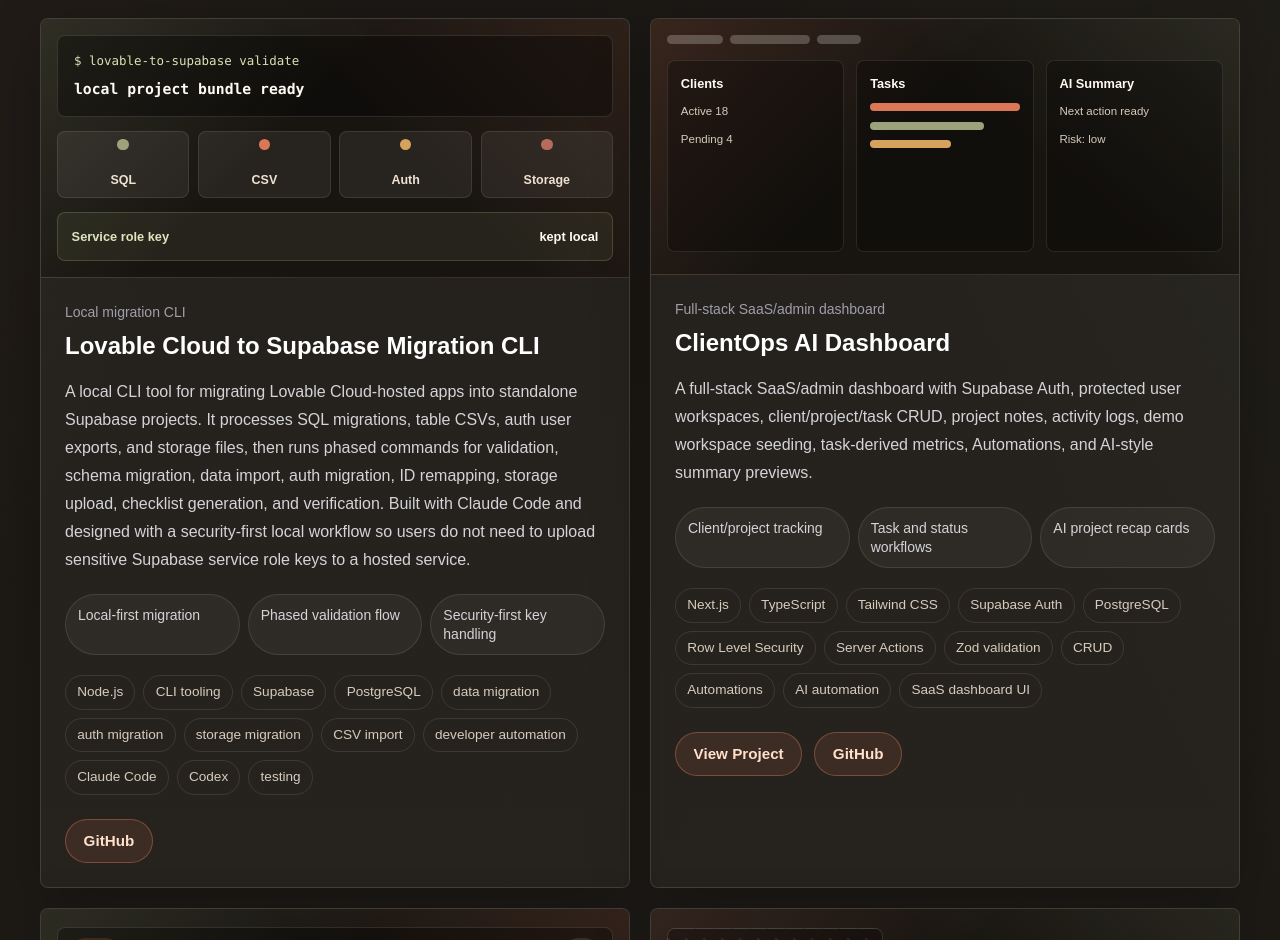
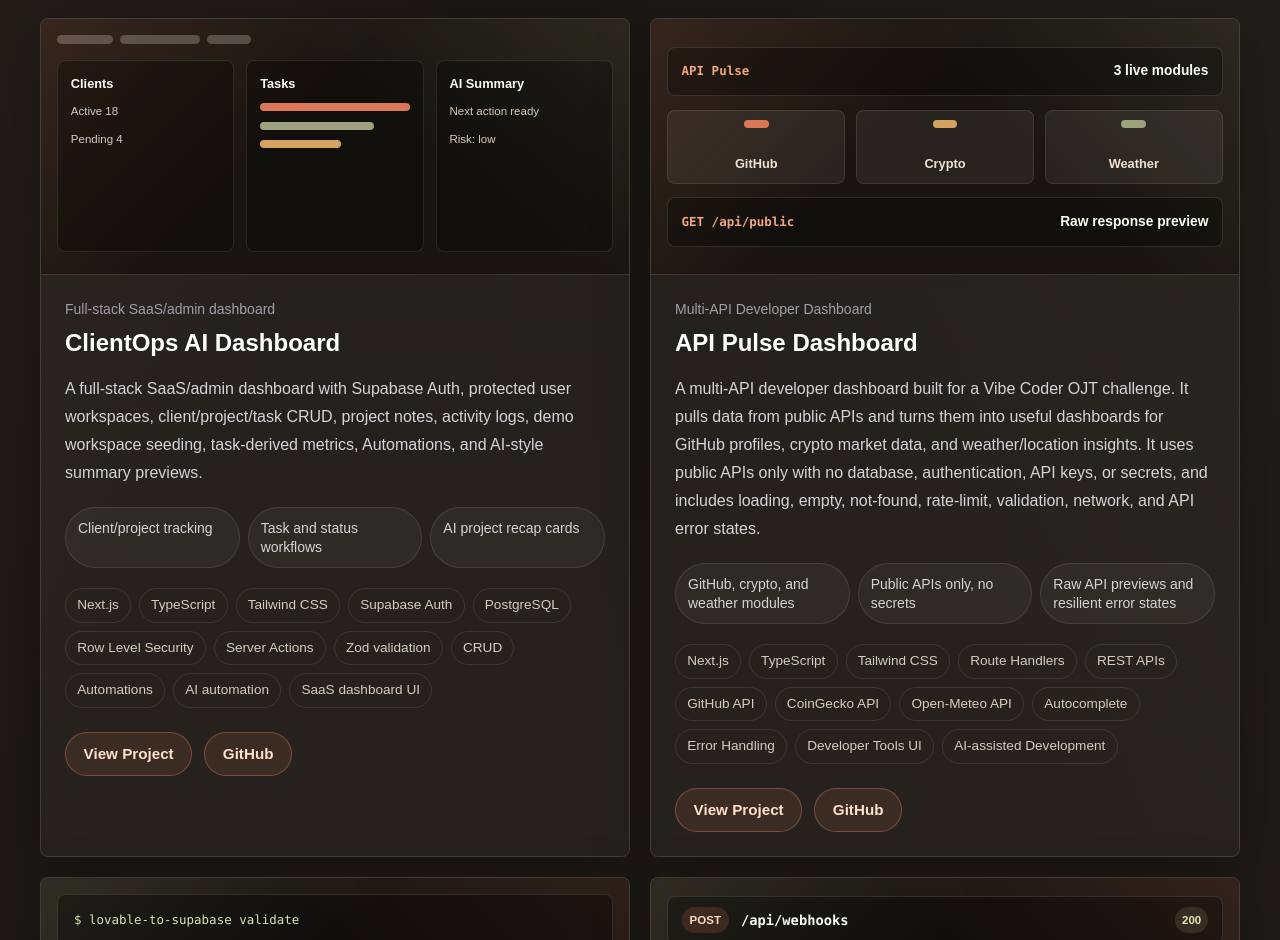
Before and after one commit to JzHamid/jazhem-portfolio, a Next.js app: page / in a window 1280 px wide. Shown: the part 1860-2800 px from the top of the page. Built offline with nearby package versions, Linux system fonts and the light colour scheme.

Commit message:
Add API Pulse Dashboard project

```diff
--- a/app/globals.css
+++ b/app/globals.css
@@ -551,6 +551,76 @@
   background: #b66b5c;
 }
 
+.visual-pulse {
+  display: grid;
+  align-content: center;
+  gap: 0.85rem;
+  background:
+    linear-gradient(135deg, rgba(217, 119, 87, 0.16), transparent 42%),
+    linear-gradient(225deg, rgba(156, 162, 123, 0.14), transparent 42%),
+    #181511;
+}
+
+.pulse-header,
+.pulse-preview {
+  display: flex;
+  align-items: center;
+  justify-content: space-between;
+  gap: 0.85rem;
+  border: 1px solid rgba(247, 241, 232, 0.12);
+  border-radius: 0.5rem;
+  background: rgba(0, 0, 0, 0.28);
+  padding: 0.85rem;
+}
+
+.pulse-header span,
+.pulse-preview span {
+  color: var(--accent-strong);
+  font-family: var(--font-code);
+  font-size: 0.78rem;
+  font-weight: 800;
+}
+
+.pulse-header strong,
+.pulse-preview strong {
+  color: #fffaf2;
+  font-size: 0.86rem;
+}
+
+.pulse-modules {
+  display: grid;
+  grid-template-columns: repeat(3, minmax(0, 1fr));
+  gap: 0.65rem;
+}
+
+.pulse-modules div {
+  display: grid;
+  min-height: 4.6rem;
+  place-items: center;
+  gap: 0.45rem;
+  border: 1px solid rgba(247, 241, 232, 0.1);
+  border-radius: 0.5rem;
+  background: rgba(247, 241, 232, 0.065);
+  color: #efe2d3;
+  font-size: 0.8rem;
+  font-weight: 800;
+}
+
+.pulse-modules span {
+  width: 1.55rem;
+  height: 0.48rem;
+  border-radius: 999px;
+  background: var(--accent);
+}
+
+.pulse-modules div:nth-child(2) span {
+  background: #d6a35f;
+}
+
+.pulse-modules div:nth-child(3) span {
+  background: var(--sage);
+}
+
 .visual-api {
   display: grid;
   align-content: center;
@@ -953,6 +1023,10 @@
     grid-template-columns: 1fr;
   }
 
+  .pulse-modules {
+    grid-template-columns: 1fr;
+  }
+
   .migration-steps {
     grid-template-columns: repeat(2, minmax(0, 1fr));
   }
--- a/app/page.tsx
+++ b/app/page.tsx
@@ -6,7 +6,7 @@
   description: string;
   stack: string[];
   highlights: string[];
-  visual: "clientops" | "rag" | "autoflow" | "skin" | "api" | "migration";
+  visual: "clientops" | "rag" | "autoflow" | "skin" | "api" | "migration" | "pulse";
   projectUrl?: string;
   projectLabel?: string;
   githubUrl?: string;
@@ -22,29 +22,6 @@
 ];
 
 const featuredProjects: FeaturedProject[] = [
-  {
-    title: "Lovable Cloud to Supabase Migration CLI",
-    category: "Local migration CLI",
-    description:
-      "A local CLI tool for migrating Lovable Cloud-hosted apps into standalone Supabase projects. It processes SQL migrations, table CSVs, auth user exports, and storage files, then runs phased commands for validation, schema migration, data import, auth migration, ID remapping, storage upload, checklist generation, and verification. Built with Claude Code and designed with a security-first local workflow so users do not need to upload sensitive Supabase service role keys to a hosted service.",
-    stack: [
-      "Node.js",
-      "CLI tooling",
-      "Supabase",
-      "PostgreSQL",
-      "data migration",
-      "auth migration",
-      "storage migration",
-      "CSV import",
-      "developer automation",
-      "Claude Code",
-      "Codex",
-      "testing",
-    ],
-    highlights: ["Local-first migration", "Phased validation flow", "Security-first key handling"],
-    visual: "migration",
-    githubUrl: "https://github.com/Abeagle25/lovable-supabase-migration-cli",
-  },
   {
     title: "ClientOps AI Dashboard",
     category: "Full-stack SaaS/admin dashboard",
@@ -68,6 +45,57 @@
     visual: "clientops",
     projectUrl: "https://clientops-ai-dashboard.vercel.app/login",
     githubUrl: "https://github.com/JzHamid/clientops-ai-dashboard",
+  },
+  {
+    title: "API Pulse Dashboard",
+    category: "Multi-API Developer Dashboard",
+    description:
+      "A multi-API developer dashboard built for a Vibe Coder OJT challenge. It pulls data from public APIs and turns them into useful dashboards for GitHub profiles, crypto market data, and weather/location insights. It uses public APIs only with no database, authentication, API keys, or secrets, and includes loading, empty, not-found, rate-limit, validation, network, and API error states.",
+    stack: [
+      "Next.js",
+      "TypeScript",
+      "Tailwind CSS",
+      "Route Handlers",
+      "REST APIs",
+      "GitHub API",
+      "CoinGecko API",
+      "Open-Meteo API",
+      "Autocomplete",
+      "Error Handling",
+      "Developer Tools UI",
+      "AI-assisted Development",
+    ],
+    highlights: [
+      "GitHub, crypto, and weather modules",
+      "Public APIs only, no secrets",
+      "Raw API previews and resilient error states",
+    ],
+    visual: "pulse",
+    projectUrl: "https://github-pulse-dashboard.vercel.app/",
+    githubUrl: "https://github.com/JzHamid/github-pulse-dashboard",
+  },
+  {
+    title: "Lovable Cloud to Supabase Migration CLI",
+    category: "Local migration CLI",
+    description:
+      "A local CLI tool for migrating Lovable Cloud-hosted apps into standalone Supabase projects. It processes SQL migrations, table CSVs, auth user exports, and storage files, then runs phased commands for validation, schema migration, data import, auth migration, ID remapping, storage upload, checklist generation, and verification. Built with Claude Code and designed with a security-first local workflow so users do not need to upload sensitive Supabase service role keys to a hosted service.",
+    stack: [
+      "Node.js",
+      "CLI tooling",
+      "Supabase",
+      "PostgreSQL",
+      "data migration",
+      "auth migration",
+      "storage migration",
+      "CSV import",
+      "developer automation",
+      "Claude Code",
+      "Codex",
+      "testing",
+    ],
+    highlights: ["Local-first migration", "Phased validation flow", "Security-first key handling"],
+    visual: "migration",
+    githubUrl: "https://github.com/Abeagle25/lovable-supabase-migration-cli",
   },
   {
     title: "API Integration Hub",
@@ -172,7 +200,7 @@
 ];
 
 const stats = [
-  { value: "6 projects", label: "Live, published, or in-production work" },
+  { value: "7 projects", label: "Live, published, or in-production work" },
   { value: "Codex + Claude", label: "AI coding partners in my daily workflow" },
   { value: "Supabase", label: "Auth, Postgres, dashboards, and automations" },
 ];
@@ -501,6 +529,29 @@
     );
   }
 
+  if (variant === "pulse") {
+    return (
+      <div className="project-visual visual-pulse" aria-hidden="true">
+        <div className="pulse-header">
+          <span>API Pulse</span>
+          <strong>3 live modules</strong>
+        </div>
+        <div className="pulse-modules">
+          {["GitHub", "Crypto", "Weather"].map((item) => (
+            <div key={item}>
+              <span />
+              {item}
+            </div>
+          ))}
+        </div>
+        <div className="pulse-preview">
+          <span>GET /api/public</span>
+          <strong>Raw response preview</strong>
+        </div>
+      </div>
+    );
+  }
+
   if (variant === "api") {
     return (
       <div className="project-visual visual-api" aria-hidden="true">
```
